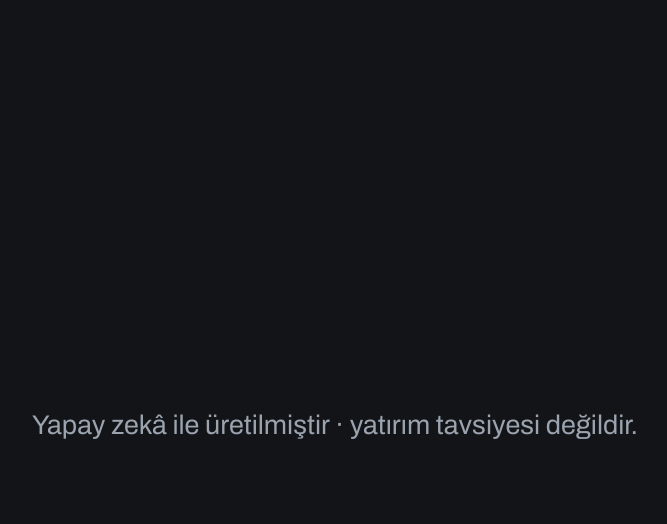
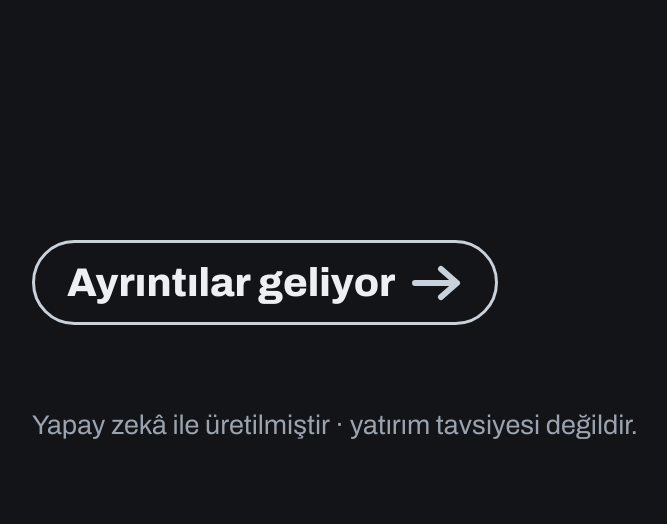
Before and after one commit to ridvancoskun1975-cpu/gumus-bot, a Python web app: template templates/yorum-reels.html in a window 1280 px wide. Shown: the part 1200-1724 px from the top of the page, without its empty margins (58-725 px from the left). Run offline with Jinja, Linux system fonts and the light colour scheme; the template is opened without the code that fills it: most values are stand-ins (such as "Sample title", 1, 10 or a date in 2020).

Commit message:
Pazar Reels'i: giriş sayfasında "Ayrıntılar geliyor →" (sağa hareket eden ok)
Rıdvan 15 Ekim 22:09. Solda: sağ kenarı Reels'in beğeni/yorum düğmeleri kapatır.

Co-Authored-By: Claude Opus 5.5 <noreply@anthropic.com>
Claude-Session: https://claude.ai/code/session_01NaHJ2WecDMMSg7JYQhCJ88

```diff
--- a/templates/yorum-reels.html
+++ b/templates/yorum-reels.html
@@ -38,6 +38,10 @@
 .yr .yon.dusus svg { transform: rotate(180deg); }
 .yr .yon small { font-size: 0.72em; font-weight: 600; color: var(--soluk); }
 .yr .yz-not { font-size: 27px; }
+/* "Ayrıntılar geliyor →" (Rıdvan 22:09: ilk sayfada sağa ok). Solda: sağ kenarı Reels'in beğeni/yorum düğmeleri kapatır. */
+.yr .ileri { display: inline-flex; align-items: center; gap: 16px; font-size: 40px; font-weight: 800;
+  padding: 18px 32px; border-radius: 999px; border: 3px solid var(--vurgu); color: var(--yazi); }
+.yr .ileri .ok { display: inline-block; color: var(--vurgu); }
 /* vade sahneleri */
 .yr .no { font-size: 36px; font-weight: 600; color: var(--vurgu); letter-spacing: 2px; }
 .yr h2 { margin: 4px 0 0; font-size: 112px; line-height: 1; font-weight: 800; letter-spacing: -4px; }
@@ -86,6 +90,9 @@
         </div>
       </div>
       {% endfor %}
+    </div>
+    <div class="blok" data-g="0.55" style="top: 1440px">
+      <span class="ileri">Ayrıntılar geliyor <svg class="ok" id="ileri-ok" width="52" height="40" viewBox="0 0 52 40" aria-hidden="true"><path d="M4 20 H44 M30 6 L46 20 L30 34" fill="none" stroke="currentColor" stroke-width="6" stroke-linecap="round" stroke-linejoin="round"></path></svg></span>
     </div>
   </div>
 
@@ -184,6 +191,8 @@ document.fonts.ready.then(sigdir);
       el.style.opacity = q;
       el.style.transform = `translate(${(1 - q) * dx}px, ${(1 - q) * dy}px)`;
     });
+    const ok = document.getElementById('ileri-ok');
+    if (ok) ok.style.transform = `translateX(${12 * (0.5 - 0.5 * Math.cos(2 * Math.PI * t / 0.9))}px)`;
     if (nokta) nokta.style.opacity = 0.35 + 0.65 * (0.5 + 0.5 * Math.cos(2 * Math.PI * t / 1.2));
     if (isik) {
       const r = (t - 3.0) / 1.3;
```
